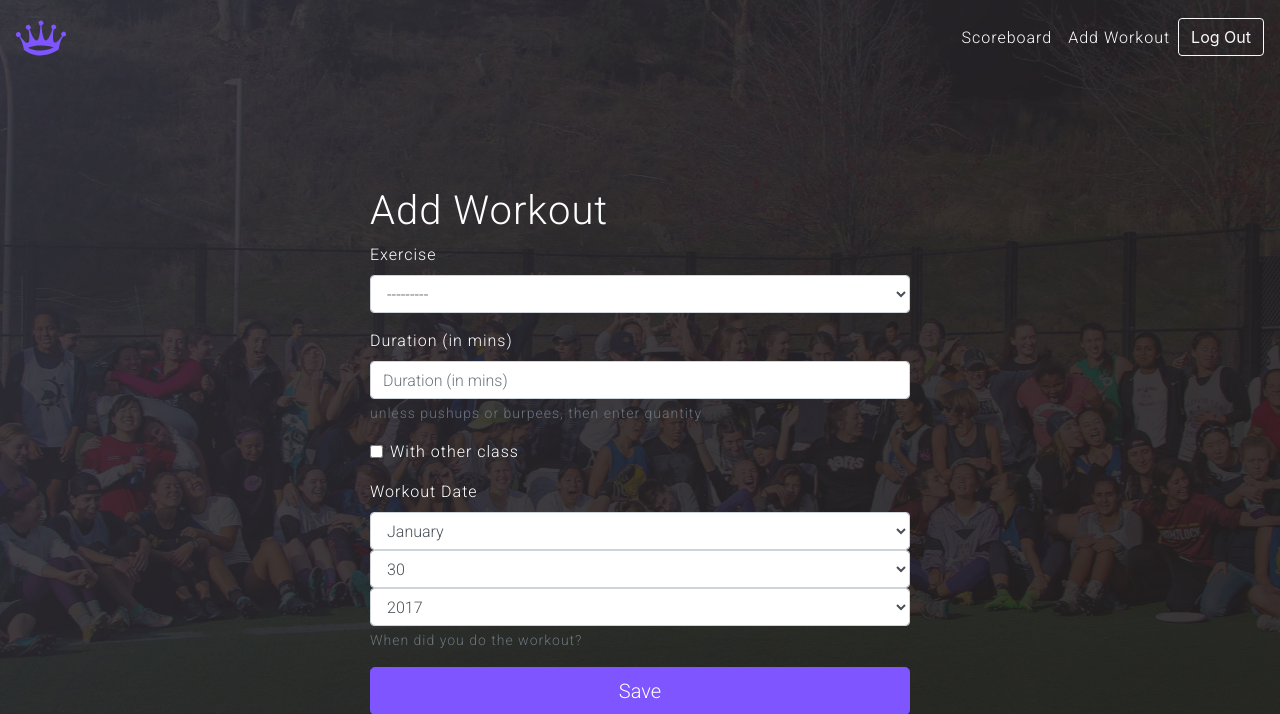
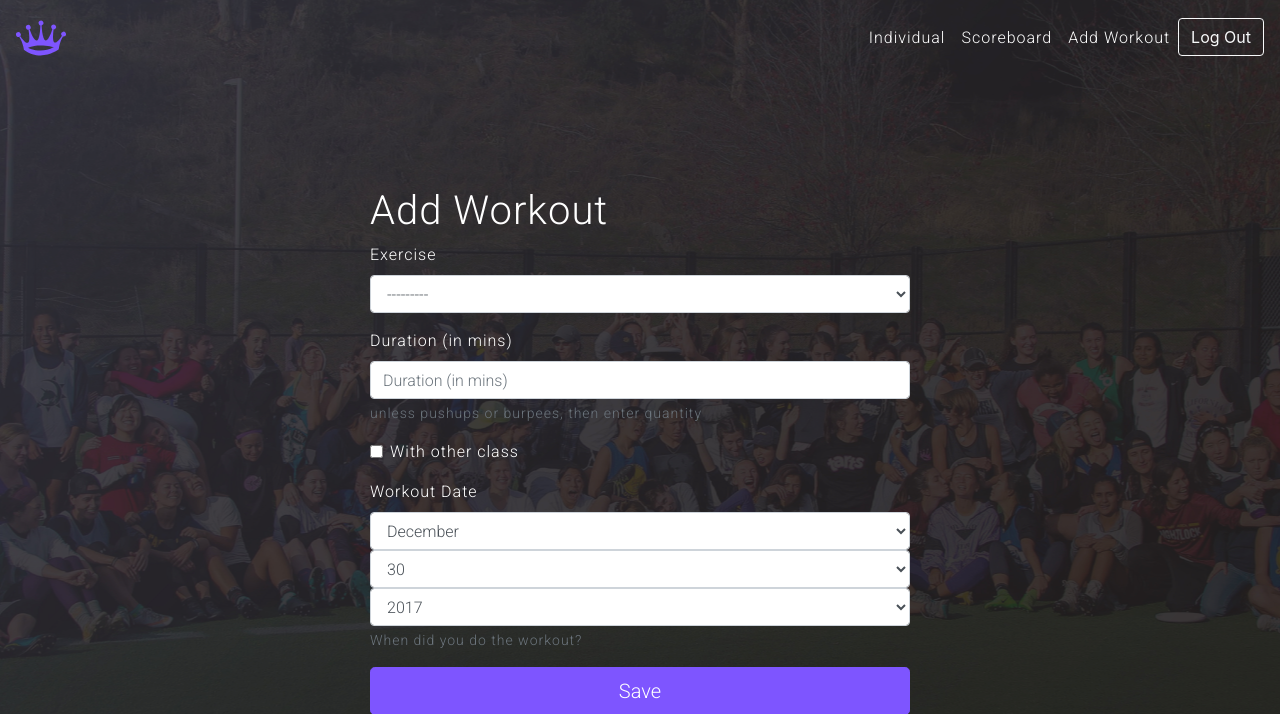
Before and after one commit to phoebeli23/workoutwars20, a Django app: page /add/ in a window 1280 px wide. Shown: the top 714 px of the page. Run offline with Django 3.2, Linux system fonts and the light colour scheme; the visitor is signed in with stand-in values (Sample User, id 1); data that the repository does not hold is empty; some libraries are stand-ins or nearby versions.

Commit message:
indiv navbar and month switch

```diff
--- a/workoutwars/workoutwarsapp/forms.py
+++ b/workoutwars/workoutwarsapp/forms.py
@@ -34,7 +34,7 @@ class AddWorkoutForm(forms.ModelForm):
     workout_date = forms.DateField(
         initial=timezone.now,
         widget=forms.SelectDateWidget(years=(2017, 2018),
-            months={1:('December'), 12:('January')}),
+            months={12:('December'), 11:('January')}),
         label="Workout Date",
         required=True,
         help_text="When did you do the workout?"
--- a/workoutwars/workoutwarsapp/static/css/style.css
+++ b/workoutwars/workoutwarsapp/static/css/style.css
@@ -145,3 +145,7 @@ body {
     letter-spacing: 1px;
     font-size: 24px;
 }
+
+.bootstrap4-multi-input {
+    margin: 0;
+}
--- a/workoutwars/workoutwarsapp/templates/base.html
+++ b/workoutwars/workoutwarsapp/templates/base.html
@@ -46,6 +46,9 @@
             <div class="collapse navbar-collapse" id="navbarNav">
                 <ul class="navbar-nav ml-auto w-100 justify-content-end bd-navbar-nav">
                     <li class="nav-item">
+                        <a class="nav-link" href="/indiv">Individual</a>
+                    </li>
+                    <li class="nav-item">
                         <a class="nav-link" href="/scoreboard">Scoreboard</a>
                     </li>
                     <li class="nav-item">
```
